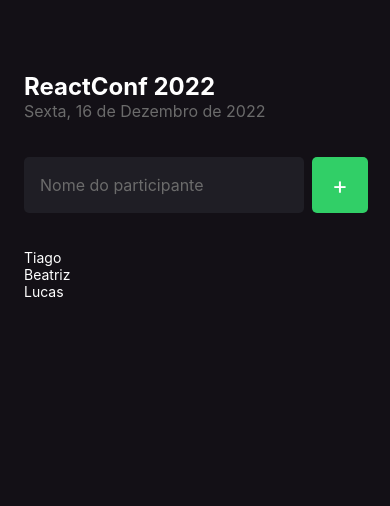
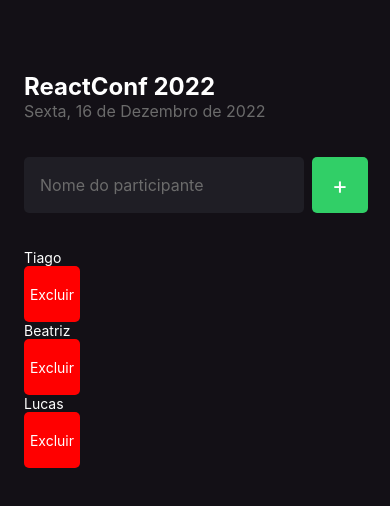
Before and after one commit to TiagoDiass/im-here, a React Native app: screen / in a window 390 px wide. Shown: the top 506 px of the page. Built offline with nearby package versions, Linux system fonts and the light colour scheme.

Commit message:
feat: add initial code to Participant component

```diff
--- /dev/null
+++ b/src/components/Participant/Participant.styles.ts
@@ -0,0 +1,16 @@
+import { StyleSheet } from "react-native";
+
+export const styles = StyleSheet.create({
+  button: {
+    width: 56,
+    height: 56,
+    borderRadius: 5,
+    backgroundColor: "red",
+    alignItems: "center",
+    justifyContent: "center",
+  },
+
+  buttonText: {
+    color: "#fff",
+  },
+});
--- /dev/null
+++ b/src/components/Participant/Participant.tsx
@@ -0,0 +1,22 @@
+import { View, Text, TouchableOpacity } from "react-native";
+import { styles } from "./Participant.styles";
+
+type ParticipantProps = {
+  participantName: string;
+  handleDeleteParticipant: () => void;
+};
+
+export function Participant({
+  participantName,
+  handleDeleteParticipant,
+}: ParticipantProps) {
+  return (
+    <View>
+      <Text style={{ color: "#fff" }}>{participantName}</Text>
+
+      <TouchableOpacity style={styles.button} onPress={handleDeleteParticipant}>
+        <Text style={styles.buttonText}>Excluir</Text>
+      </TouchableOpacity>
+    </View>
+  );
+}
--- a/src/screens/Home/Home.styles.ts
+++ b/src/screens/Home/Home.styles.ts
@@ -18,8 +18,4 @@
     color: "#6B6B6B",
     fontSize: 16,
   },
-
-  list: {
-    color: "#fff",
-  },
 });
--- a/src/screens/Home/Home.tsx
+++ b/src/screens/Home/Home.tsx
@@ -6,6 +6,7 @@
   TouchableOpacity,
   FlatList,
 } from "react-native";
+import { Participant } from "../../components/Participant/Participant";
 import { AddParticipantForm } from "./Elements/AddParticipantForm/AddParticipantForm";
 import { styles } from "./Home.styles";
 
@@ -20,6 +21,13 @@
     setParticipants((prev) => [...prev, newParticipantName]);
   };
 
+  const handleDeleteParticipant = (participantIndex: number) => {
+    const newParticipants = [...participants];
+    newParticipants.splice(participantIndex, 1);
+
+    setParticipants(newParticipants);
+  };
+
   return (
     <View style={styles.container}>
       <Text style={styles.eventName}>ReactConf 2022</Text>
@@ -29,9 +37,11 @@
 
       <FlatList
         renderItem={({ item, index }) => (
-          <Text key={index} style={styles.list}>
-            {item}
-          </Text>
+          <Participant
+            key={item}
+            participantName={item}
+            handleDeleteParticipant={() => handleDeleteParticipant(index)}
+          />
         )}
         data={participants}
       />
```
